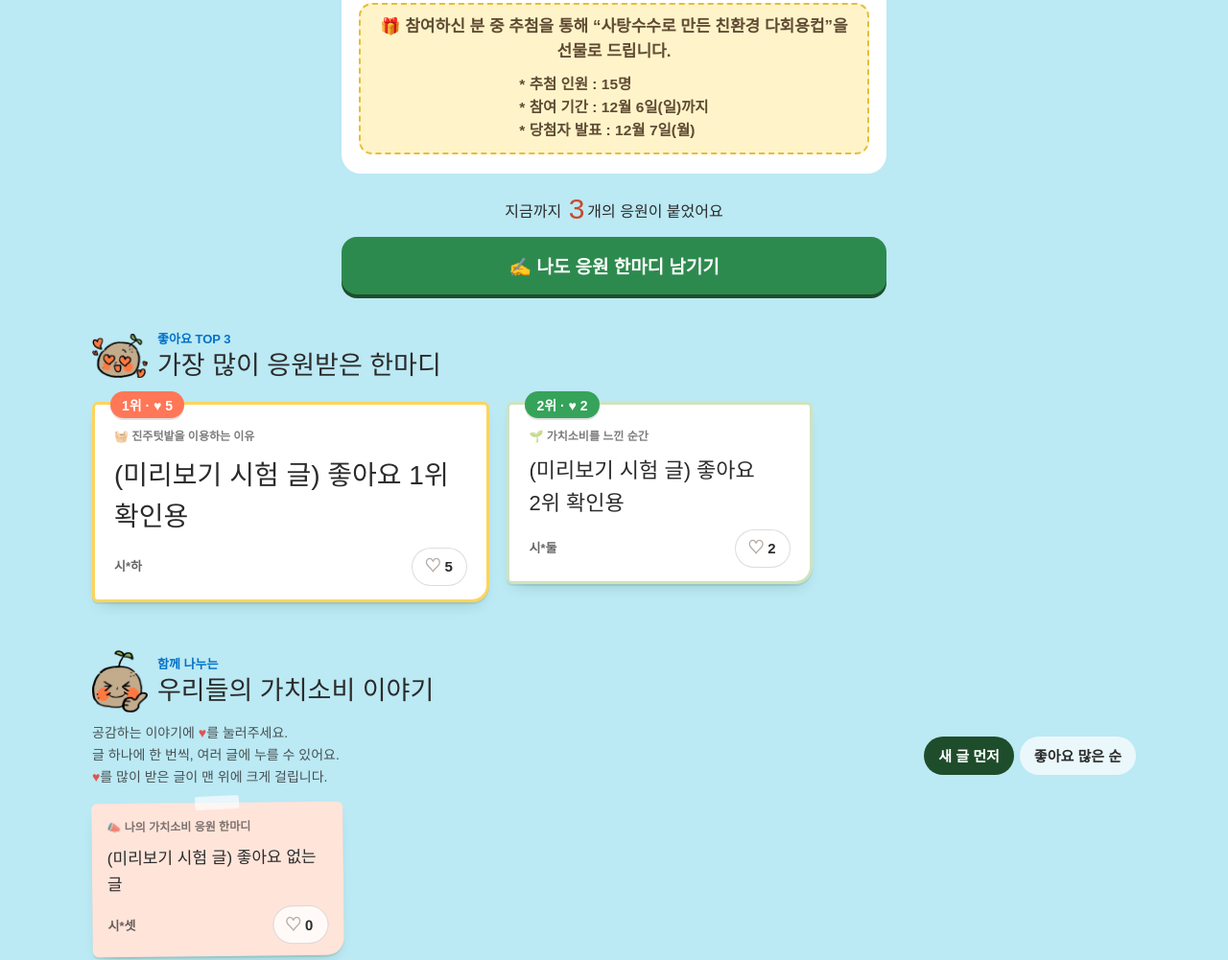
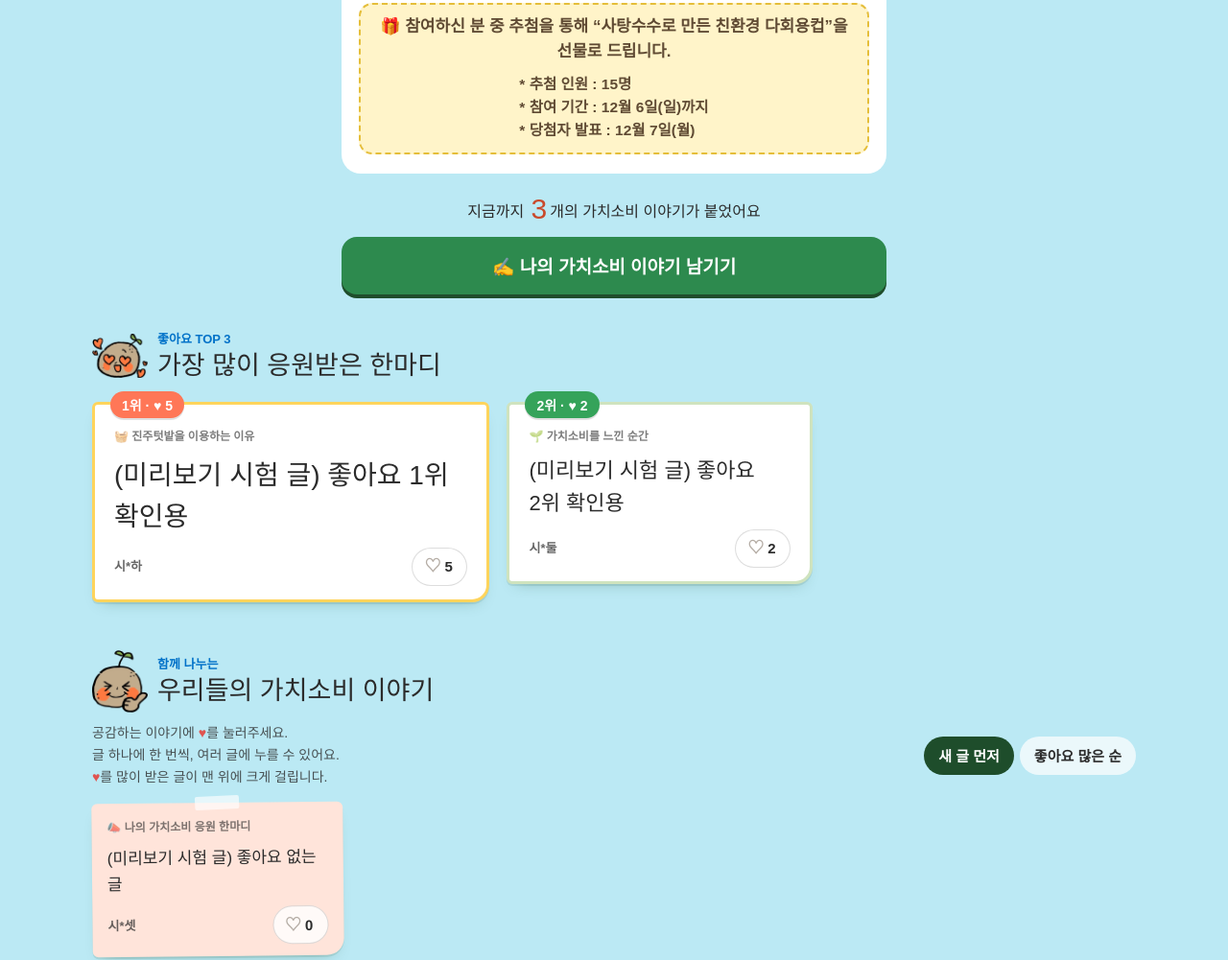
Before and after one commit to jinjufoodcoop/jinju-site, a plain HTML site: page 2026소비자의날/index.html in a window 1280 px wide. Shown: the part 1067-2068 px from the top of the page at 96% size. Drawn offline with Linux system fonts and the light colour scheme; a web font is replaced by a local one.

Commit message:
/2026소비자의날: 참여 수·초록 단추 문구를 「가치소비 이야기」로
Co-Authored-By: Claude Opus 5.5 <noreply@anthropic.com>

```diff
--- a/2026소비자의날/index.html
+++ b/2026소비자의날/index.html
@@ -249,8 +249,8 @@ textarea{min-height:130px;resize:vertical;line-height:1.6}
         </ul>
       </div>
     </div>
-    <p class="count" id="countLine" hidden>지금까지 <b id="count">0</b>개의 응원이 붙었어요</p>
-    <button type="button" class="cta" id="toForm">✍️ 나도 응원 한마디 남기기</button>
+    <p class="count" id="countLine" hidden>지금까지 <b id="count">0</b>개의 가치소비 이야기가 붙었어요</p>
+    <button type="button" class="cta" id="toForm">✍️ 나의 가치소비 이야기 남기기</button>
   </header>
 </div>
 
```
